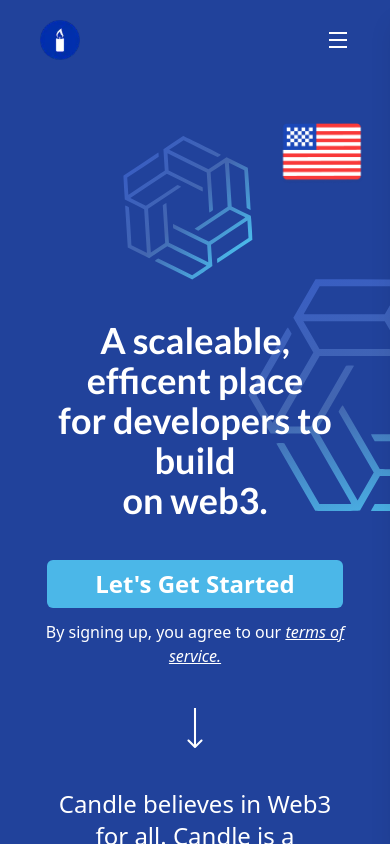
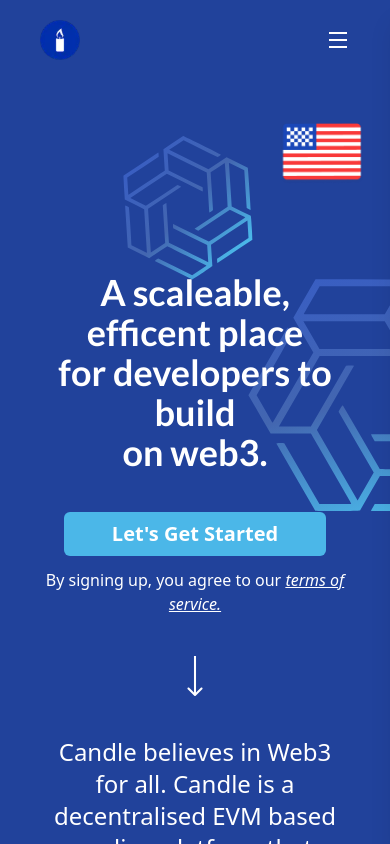
Before and after one commit to ahsanul0185/candle-wallet, a React (Vite) app: page / in a window 390 px wide. Shown: the top 844 px of the page. Built offline with nearby package versions, Linux system fonts and the light colour scheme.

Commit message:
adjusted header text margin

```diff
--- a/src/sections/CandleChain.jsx
+++ b/src/sections/CandleChain.jsx
@@ -48,9 +48,9 @@
             <h1 className="font-bold text-4xl">56419</h1>
             <p className="font-light">from first 171030 blocks</p>
 
-            <button className="absolute font-bold text-black w-full left-5 -bottom-10 flex items-center gap-2">
+            <button className="absolute group font-bold text-black w-full left-5 -bottom-10 flex items-center gap-2">
               Crawl Transactions{" "}
-              <img className="size-7" src={angleRight} alt="" />
+              <img className="size-7 duration-150 group-hover:translate-x-2" src={angleRight} alt="" />
             </button>
             <img
               className="absolute -bottom-14 -right-10 w-36"
--- a/src/sections/Hero.jsx
+++ b/src/sections/Hero.jsx
@@ -32,13 +32,13 @@
       />
 
       <div className="section-width text-center">
-        <h2 className="text-4xl md:text-6xl pt-40 pb-10 font-bold font-lato leading-12 text-white text-center z-20">
+        <h2 className="text-4xl md:text-6xl pt-28 md:pt-40 pb-10 font-bold font-lato leading-12 text-white text-center z-20">
           A scaleable, efficent place <br />
           for developers to build <br />
           on web3.
         </h2>
 
-        <button className="px-12 md:px-28 py-2 md:py-5 bg-secondary duration-150 hover:bg-secondary/85 rounded-md text-2xl font-bold text-white cursor-pointer">
+        <button className="px-12 md:px-28 py-2 md:py-5 bg-secondary duration-150 hover:bg-secondary/85 rounded-md text-xl md:text-2xl font-bold text-white cursor-pointer">
           Let's Get Started
         </button>
 
```
